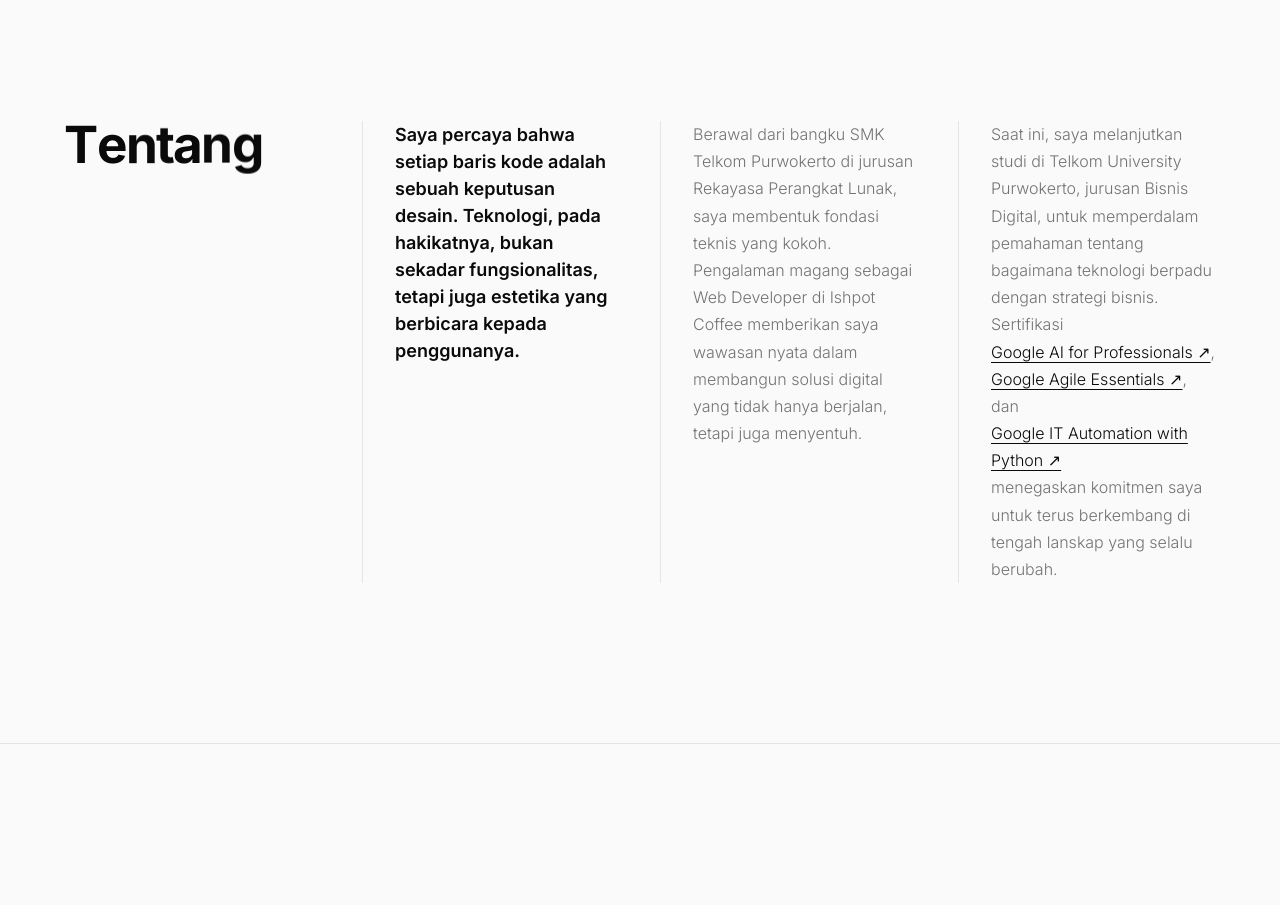
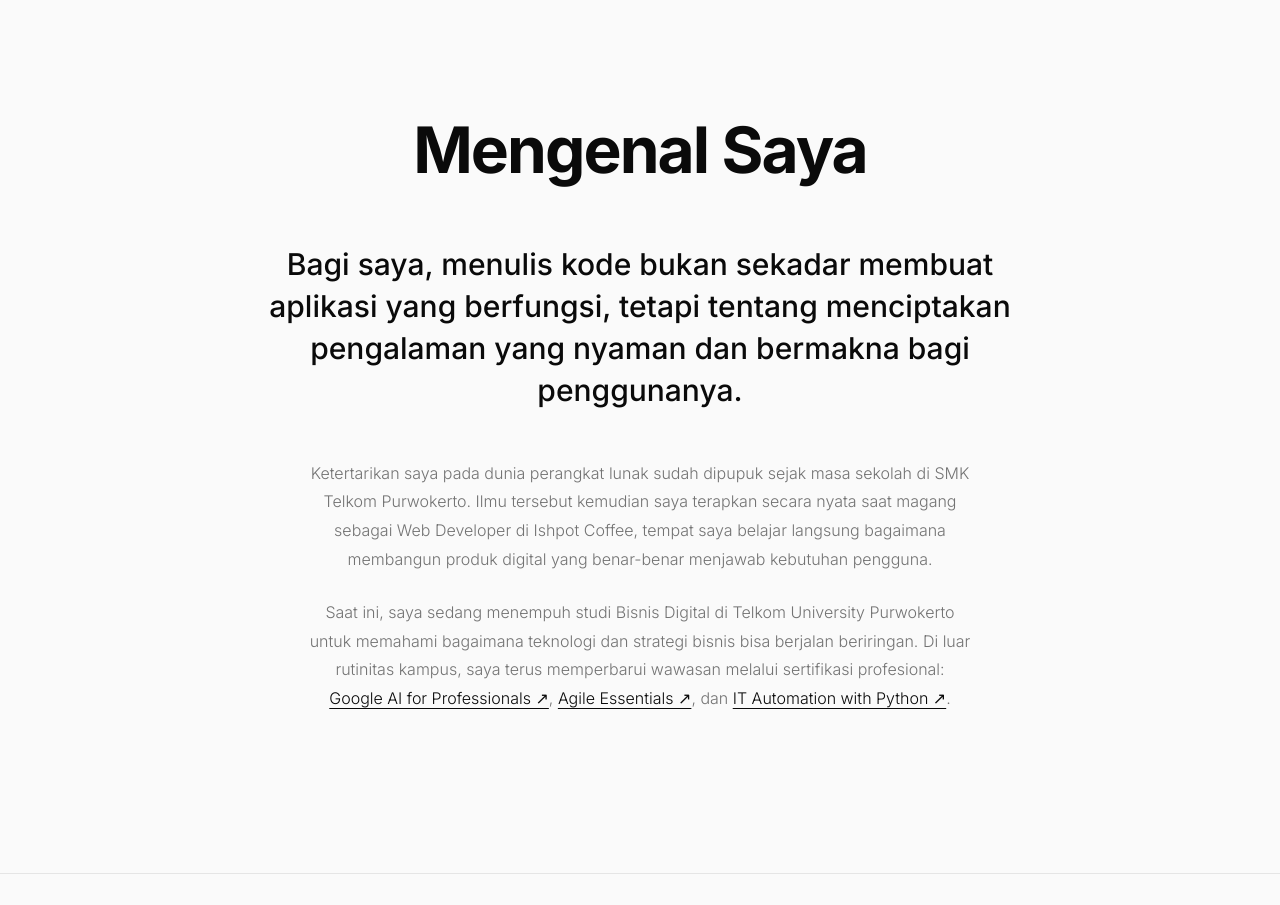
Before and after one commit to akbar-widya/portfolio, a React (Vite) app: page / in a window 1280 px wide. Shown: the part 840-1745 px from the top of the page. Built offline with nearby package versions, Linux system fonts and the light colour scheme.

Commit message:
refactor(about): update about layout--cherry picking what contents users actually wanna see.

```diff
--- a/src/sections/AboutSection.tsx
+++ b/src/sections/AboutSection.tsx
@@ -1,7 +1,6 @@
 import { useRef } from "react";
 import gsap from "gsap";
 import { useGSAP } from "@gsap/react";
-import { AnimatedText } from "@/components/AnimatedText";
 
 export function AboutSection() {
   const sectionRef = useRef<HTMLElement>(null);
@@ -16,7 +15,7 @@ export function AboutSection() {
         opacity: 0,
         duration: 1.2,
         ease: "power3.out",
-        stagger: 0.08,
+        stagger: 0.1, // Disesuaikan sedikit agar alirannya lebih halus
         scrollTrigger: {
           trigger: sectionRef.current,
           start: "top 75%",
@@ -33,39 +32,38 @@ export function AboutSection() {
       ref={sectionRef}
       className="py-16 md:py-40 border-t border-line"
     >
-      <div className="max-w-[1600px] mx-auto px-5 md:px-10 lg:px-16 grid grid-cols-1 lg:grid-cols-12 gap-8 lg:gap-10">
-        <div className="lg:col-span-3 lg:sticky lg:top-32 lg:self-start">
-          <AnimatedText
-            text="Tentang"
-            as="h2"
-            className="text-[clamp(1.5rem,4vw,5rem)] font-bold leading-[0.9] tracking-[-0.03em] text-fg"
-            stagger={0.04}
-          />
+      <div className="max-w-7xl mx-auto px-5 md:px-10 lg:px-16 flex flex-col items-center">
+        {/* Header Section */}
+        <div className="mb-12 md:mb-16 text-center">
+          <h2 className="swiss-reveal text-[clamp(2rem,5vw,5rem)] font-bold leading-[0.9] tracking-[-0.03em] text-fg">
+            Mengenal Saya
+          </h2>
         </div>
 
-        <div className="lg:col-span-3 lg:border-l lg:border-line lg:pl-8">
-          <p className="swiss-reveal text-base md:text-lg font-semibold leading-[1.5] text-fg">
-            Saya percaya bahwa setiap baris kode adalah sebuah keputusan desain.
-            Teknologi, pada hakikatnya, bukan sekadar fungsionalitas, tetapi
-            juga estetika yang berbicara kepada penggunanya.
+        {/* Editorial Content */}
+        <div className="max-w-3xl w-full flex flex-col items-center text-center space-y-10 md:space-y-12">
+          {/* Statement Utama (Filosofi) */}
+          <p className="swiss-reveal text-xl md:text-3xl font-medium leading-[1.4] text-fg">
+            Bagi saya, menulis kode bukan sekadar membuat aplikasi yang
+            berfungsi, tetapi tentang menciptakan pengalaman yang nyaman dan
+            bermakna bagi penggunanya.
           </p>
-        </div>
 
-        <div className="lg:col-span-3 lg:border-l lg:border-line lg:pl-8">
-          <p className="swiss-reveal text-sm md:text-base font-light leading-[1.7] text-muted">
-            Berawal dari bangku SMK Telkom Purwokerto di jurusan Rekayasa
-            Perangkat Lunak, saya membentuk fondasi teknis yang kokoh.
-            Pengalaman magang sebagai Web Developer di Ishpot Coffee memberikan
-            saya wawasan nyata dalam membangun solusi digital yang tidak hanya
-            berjalan, tetapi juga menyentuh.
+          {/* Paragraf Naratif (Background & Sertifikasi yang digabung) */}
+          <div className="space-y-6 text-sm md:text-base font-light leading-[1.8] text-muted max-w-2xl">
+            <p className="swiss-reveal">
+              Ketertarikan saya pada dunia perangkat lunak sudah dipupuk sejak
+              masa sekolah di SMK Telkom Purwokerto. Ilmu tersebut kemudian saya
+              terapkan secara nyata saat magang sebagai Web Developer di Ishpot
+              Coffee, tempat saya belajar langsung bagaimana membangun produk
+              digital yang benar-benar menjawab kebutuhan pengguna.
             </p>
-        </div>
-
-        <div className="lg:col-span-3 lg:border-l lg:border-line lg:pl-8">
-          <p className="swiss-reveal text-sm md:text-base font-light leading-[1.7] text-muted">
-            Saat ini, saya melanjutkan studi di Telkom University Purwokerto,
-            jurusan Bisnis Digital, untuk memperdalam pemahaman tentang
-            bagaimana teknologi berpadu dengan strategi bisnis. Sertifikasi{" "}
+            <p className="swiss-reveal">
+              Saat ini, saya sedang menempuh studi Bisnis Digital di Telkom
+              University Purwokerto untuk memahami bagaimana teknologi dan
+              strategi bisnis bisa berjalan beriringan. Di luar rutinitas
+              kampus, saya terus memperbarui wawasan melalui sertifikasi
+              profesional:{" "}
               <a
                 href="https://coursera.org/verify/professional-cert/LO4IF4HQ0CIE"
                 target="_blank"
@@ -81,7 +79,7 @@ export function AboutSection() {
                 rel="noopener noreferrer"
                 className="inline-block text-fg underline underline-offset-4 hover:text-muted transition-colors"
               >
-              Google Agile Essentials ↗
+                Agile Essentials ↗
               </a>
               , dan{" "}
               <a
@@ -90,11 +88,11 @@ export function AboutSection() {
                 rel="noopener noreferrer"
                 className="inline-block text-fg underline underline-offset-4 hover:text-muted transition-colors"
               >
-              Google IT Automation with Python ↗
-            </a>{" "}
-            menegaskan komitmen saya untuk terus berkembang di tengah lanskap
-            yang selalu berubah.
+                IT Automation with Python ↗
+              </a>
+              .
             </p>
+          </div>
         </div>
       </div>
     </section>
--- a/src/sections/ProjectsSection.tsx
+++ b/src/sections/ProjectsSection.tsx
@@ -158,7 +158,7 @@ export function ProjectsSection() {
       ref={sectionRef}
       className="py-16 md:py-40 border-t border-line"
     >
-      <div className="max-w-[1600px] mx-auto px-5 md:px-10 lg:px-16">
+      <div className="max-w-7xl mx-auto px-5 md:px-10 lg:px-16">
         {/* Header Section (Dipindah ke atas untuk memberi ruang maksimal pada grid) */}
         <div className="mb-16 md:mb-24 flex flex-col items-center text-center">
           <h2 className="section-header-reveal text-[clamp(2rem,5vw,5rem)] font-bold leading-[0.9] tracking-[-0.03em] text-fg">
```
Lines whose indentation alone changed are shown as unchanged.
